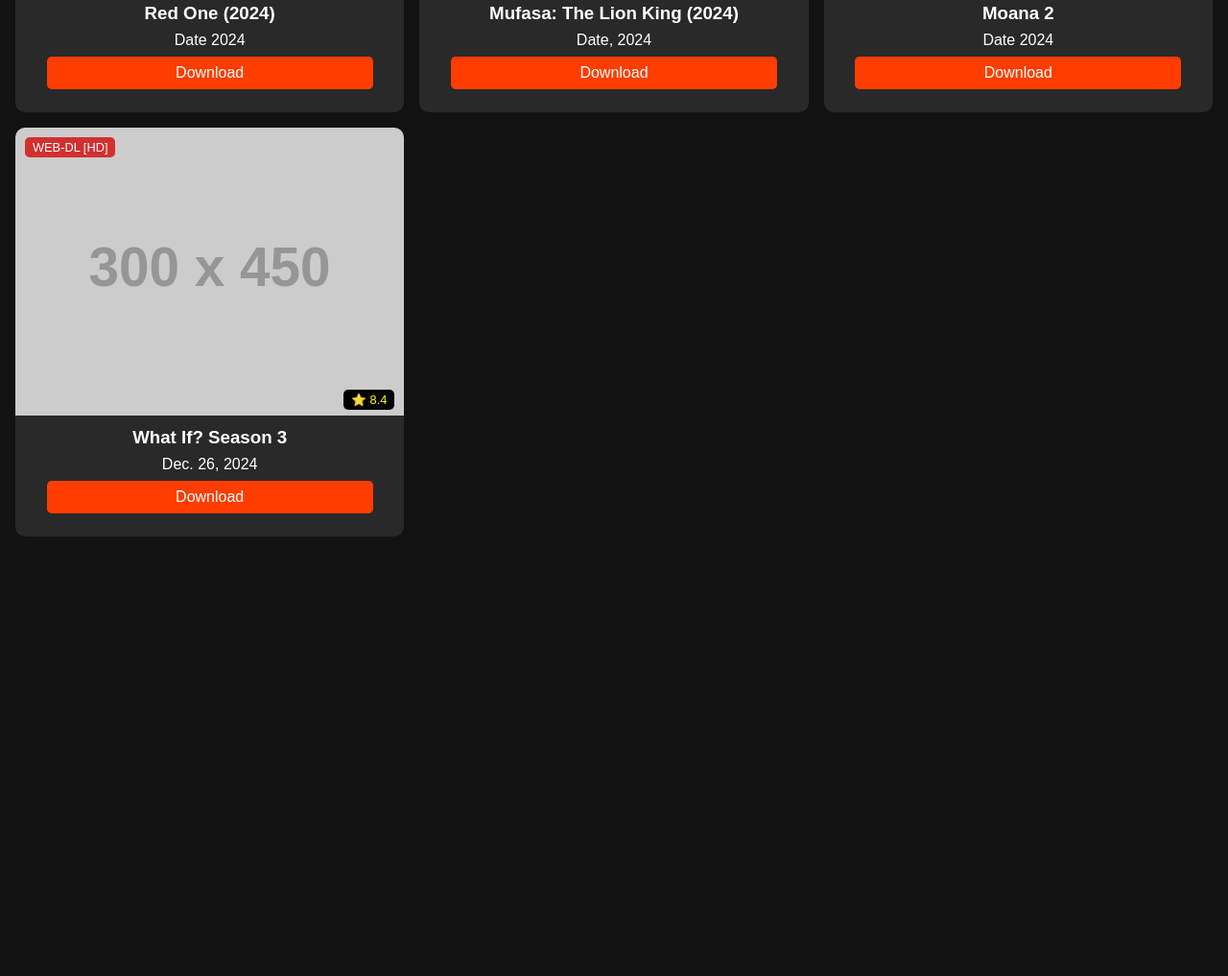
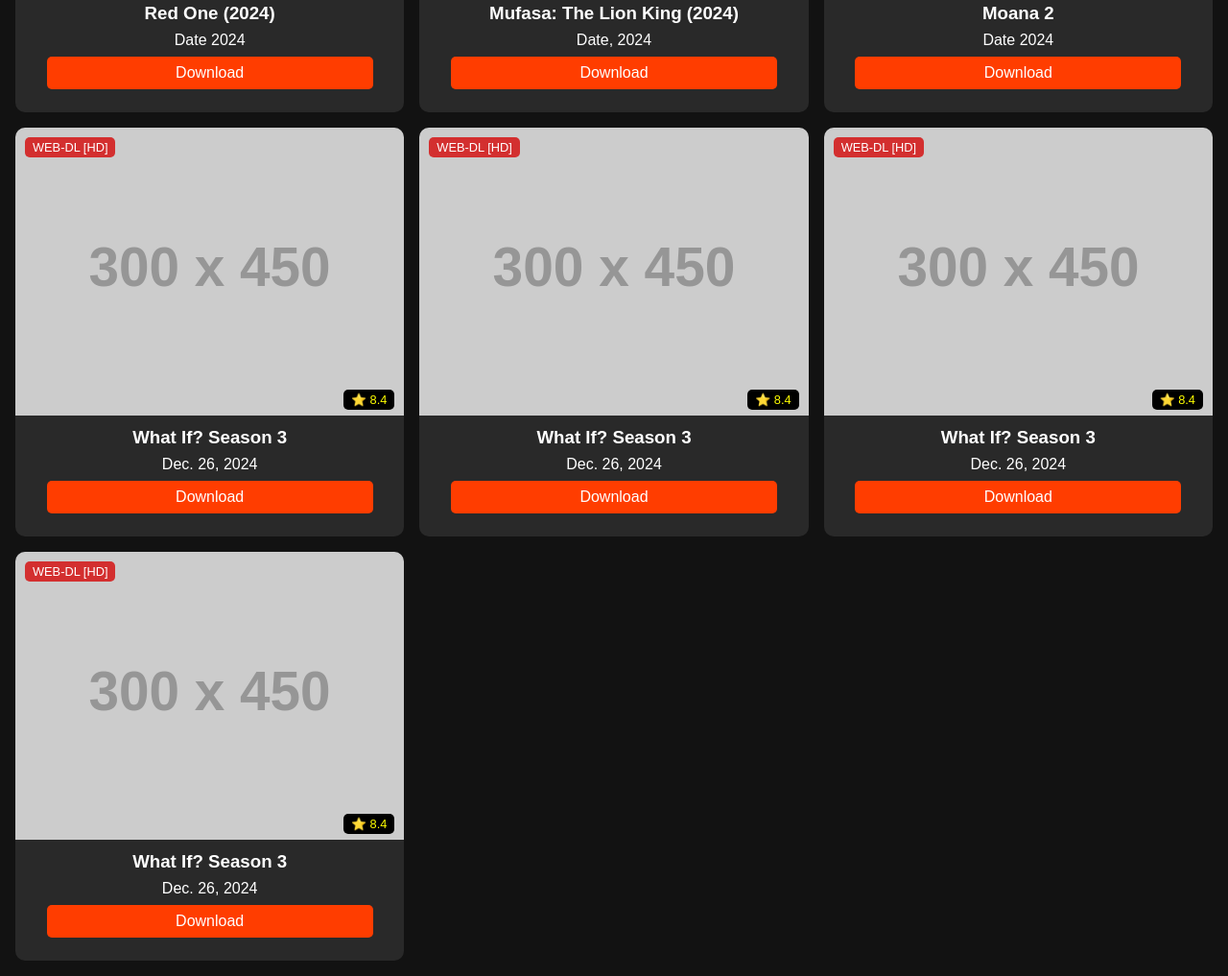
Before and after one commit to rkm008/Movie, a plain HTML site: page index.html in a window 1280 px wide. Shown: the part 394-1411 px from the top of the page at 96% size. Before the commit the page ends 969 px from the top, so only its background shows below. Drawn offline with Linux system fonts and the light colour scheme; placeholder pictures from the web are drawn by us.

Commit message:
Update index.html

```diff
--- a/index.html
+++ b/index.html
@@ -136,7 +136,7 @@
         <!-- Movie 2 -->
         <div class="movie-card">
             <div style="position: relative;">
-                <img src="https://upload.wikimedia.org/wikipedia/en/0/0b/Mufasa_The_Lion_King_Movie_2024.jpeg" alt="Mufasa: The Lion King (2024)">
+                <img src="https://upload.wikimedia.org/wikipedia/en/0/0b/Mufasa_The_Lion_King_Movie_2024.jpeg" alt="Mufasa:The Lion King (2024)">
                 <span class="label">Dual Audio ORG</span>
                 <span class="rating">⭐</span>
             </div>
@@ -166,6 +166,39 @@
             <p>Dec. 26, 2024</p>
             <a href="https://drive.google.com/uc?id=YOUR_FILE_ID&export=download" target="_blank">Download</a>
         </div>
+<!-- Movie 5 -->
+        <div class="movie-card">
+            <div style="position: relative;">
+                <img src="https://via.placeholder.com/300x450" alt="What If? Season 3">
+                <span class="label">WEB-DL [HD]</span>
+                <span class="rating">⭐ 8.4</span>
+            </div>
+            <h3>What If? Season 3</h3>
+            <p>Dec. 26, 2024</p>
+            <a href="https://drive.google.com/uc?id=YOUR_FILE_ID&export=download" target="_blank">Download</a>
+        </div>
+<!-- Movie 5 -->
+        <div class="movie-card">
+            <div style="position: relative;">
+                <img src="https://via.placeholder.com/300x450" alt="What If? Season 3">
+                <span class="label">WEB-DL [HD]</span>
+                <span class="rating">⭐ 8.4</span>
+            </div>
+            <h3>What If? Season 3</h3>
+            <p>Dec. 26, 2024</p>
+            <a href="https://drive.google.com/uc?id=YOUR_FILE_ID&export=download" target="_blank">Download</a>
+        </div>
+<!-- Movie 6 -->
+        <div class="movie-card">
+            <div style="position: relative;">
+                <img src="https://via.placeholder.com/300x450" alt="What If? Season 3">
+                <span class="label">WEB-DL [HD]</span>
+                <span class="rating">⭐ 8.4</span>
+            </div>
+            <h3>What If? Season 3</h3>
+            <p>Dec. 26, 2024</p>
+            <a href="https://drive.google.com/uc?id=YOUR_FILE_ID&export=download" target="_blank">Download</a>
+        </div>
         <!-- Add more movies here -->
     </section>
 </body>
```
